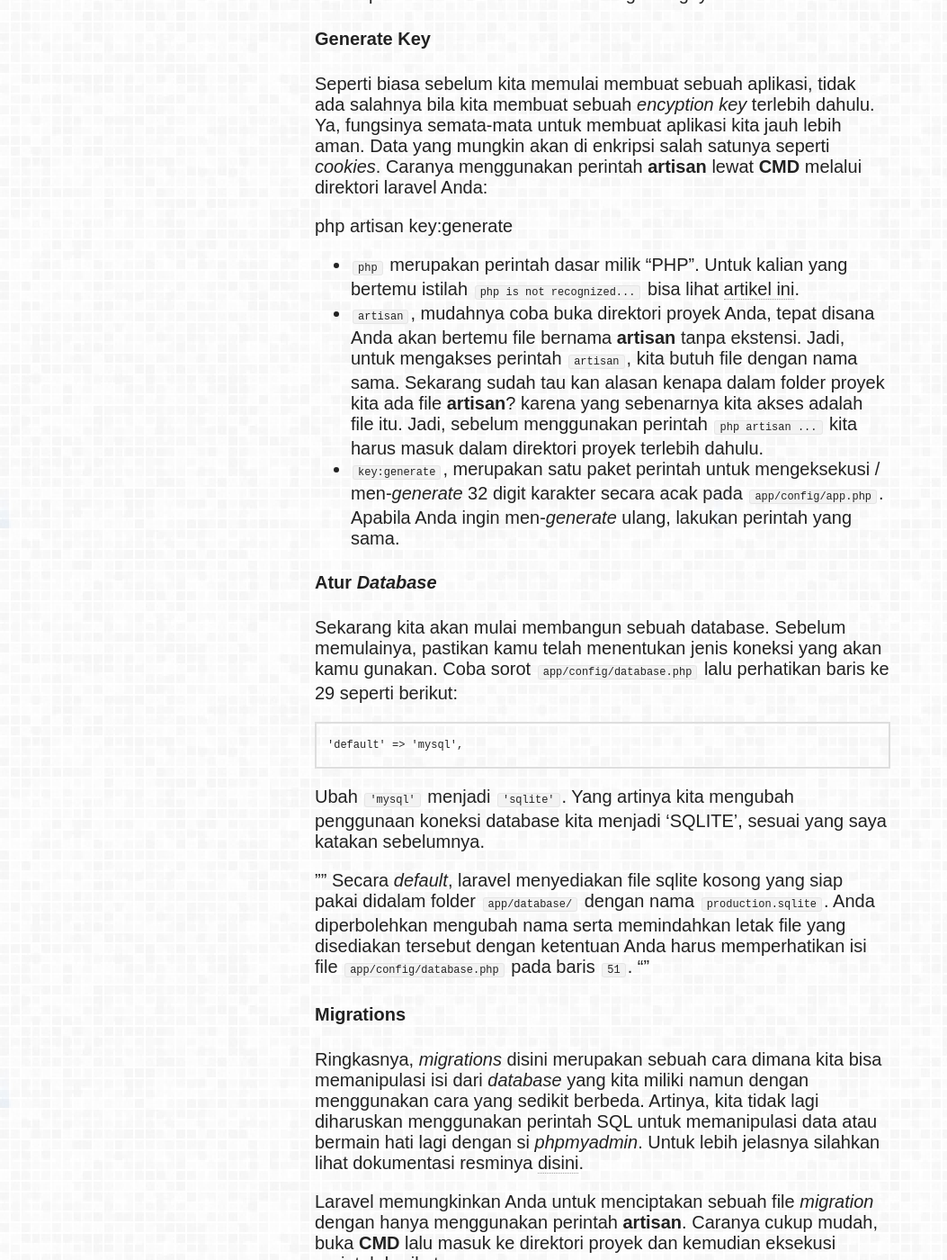
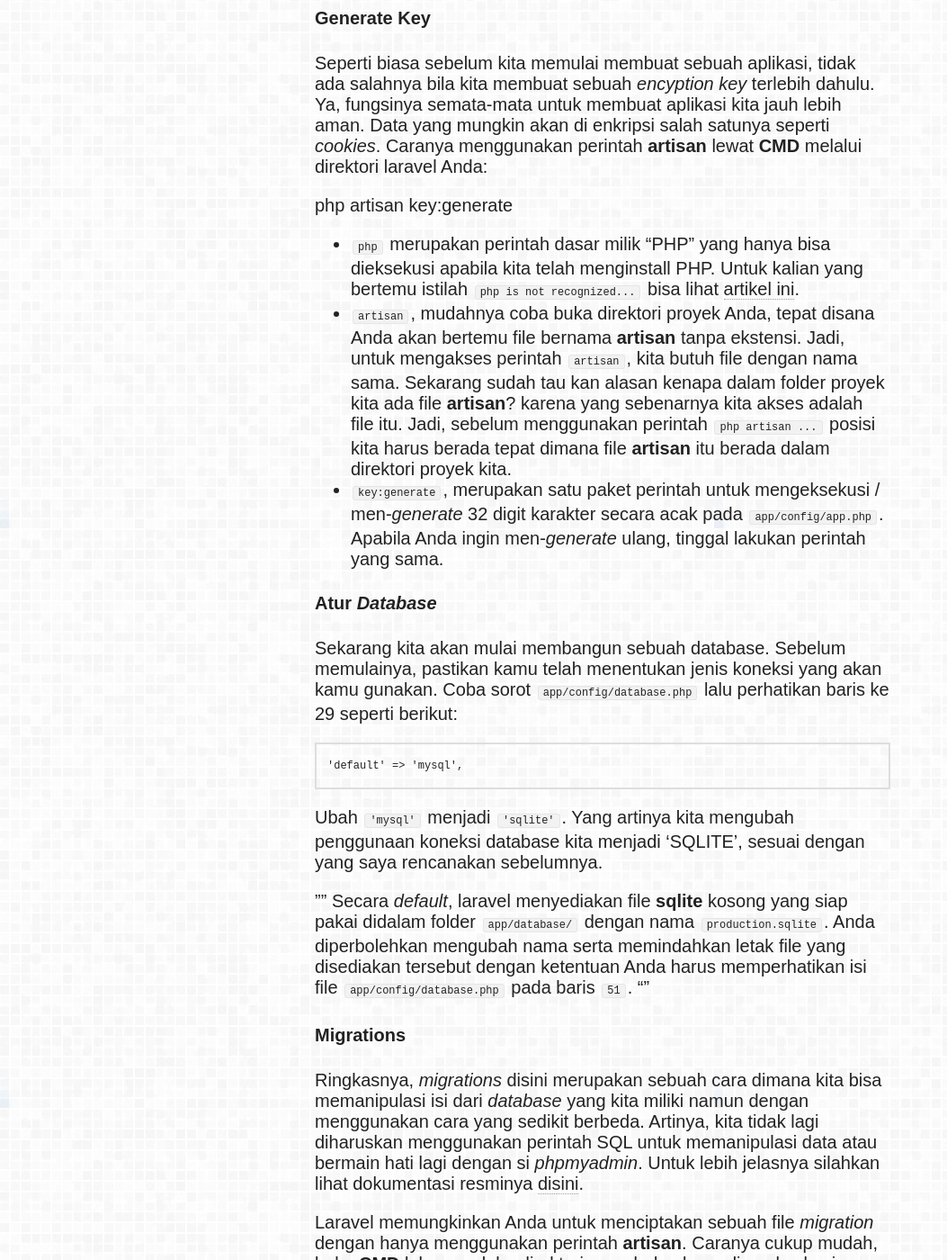
Before and after one commit to novay/novay.github.io, a Jekyll site: the page built from _posts/2013-04-03-membuat-autentikasi-login-laravel-bagian-1.md, in a window 1280 px wide and 1400 px high, scrolled down 1345 px. Shown: the whole window at 90% size, without its empty margins (0-1053 px from the left). Built offline with Jekyll 4.4.1, drawn with Linux system fonts in a browser that asks for light colours; nearby versions of some CDN libraries; some web fonts are replaced; comment, search, counter and statistics services are not loaded; some of the changed text lies outside the part shown.

Commit message:
Jujst fuvk

````diff
--- a/_posts/2013-04-03-membuat-autentikasi-login-laravel-bagian-1.md
+++ b/_posts/2013-04-03-membuat-autentikasi-login-laravel-bagian-1.md
@@ -42,16 +42,15 @@
 
 Bisa dipahami? Kalau belum baca ulang dialognya.
 
-
 #### Generate Key
 
 Seperti biasa sebelum kita memulai membuat sebuah aplikasi, tidak ada salahnya bila kita membuat sebuah *encyption key* terlebih dahulu. Ya, fungsinya semata-mata untuk membuat aplikasi kita jauh lebih aman. Data yang mungkin akan di enkripsi salah satunya seperti *cookies*. Caranya menggunakan perintah **artisan** lewat **CMD** melalui direktori laravel Anda:
 
 php artisan key:generate
 
-- `php` merupakan perintah dasar milik "PHP". Untuk kalian yang bertemu istilah `php is not recognized...` bisa lihat [artikel ini]({{ site.url }}/blog/mengatasi-masalah-php-not-recognized/).
-- `artisan`, mudahnya coba buka direktori proyek Anda, tepat disana Anda akan bertemu file bernama **artisan** tanpa ekstensi. Jadi, untuk mengakses perintah `artisan`, kita butuh file dengan nama sama. Sekarang sudah tau kan alasan kenapa dalam folder proyek kita ada file **artisan**? karena yang sebenarnya kita akses adalah file itu. Jadi, sebelum menggunakan perintah `php artisan ...` kita harus masuk dalam direktori proyek terlebih dahulu.
-- `key:generate`, merupakan satu paket perintah untuk mengeksekusi / men-*generate* 32 digit karakter secara acak pada `app/config/app.php`. Apabila Anda ingin men-*generate* ulang, lakukan perintah yang sama.
+- `php` merupakan perintah dasar milik "PHP" yang hanya bisa dieksekusi apabila kita telah menginstall PHP. Untuk kalian yang bertemu istilah `php is not recognized...` bisa lihat [artikel ini]({{ site.url }}/blog/mengatasi-masalah-php-not-recognized/).
+- `artisan`, mudahnya coba buka direktori proyek Anda, tepat disana Anda akan bertemu file bernama **artisan** tanpa ekstensi. Jadi, untuk mengakses perintah `artisan`, kita butuh file dengan nama sama. Sekarang sudah tau kan alasan kenapa dalam folder proyek kita ada file **artisan**? karena yang sebenarnya kita akses adalah file itu. Jadi, sebelum menggunakan perintah `php artisan ...` posisi kita harus berada tepat dimana file **artisan** itu berada dalam direktori proyek kita.
+- `key:generate`, merupakan satu paket perintah untuk mengeksekusi / men-*generate* 32 digit karakter secara acak pada `app/config/app.php`. Apabila Anda ingin men-*generate* ulang, tinggal lakukan perintah yang sama.
 
 #### Atur *Database*
 
@@ -61,10 +60,10 @@
 'default' => 'mysql',
 ```
 
-Ubah `'mysql'` menjadi `'sqlite'`. Yang artinya kita mengubah penggunaan koneksi database kita menjadi 'SQLITE', sesuai yang saya katakan sebelumnya.
+Ubah `'mysql'` menjadi `'sqlite'`. Yang artinya kita mengubah penggunaan koneksi database kita menjadi 'SQLITE', sesuai dengan yang saya rencanakan sebelumnya.
 
 ""
-Secara *default*, laravel menyediakan file sqlite kosong yang siap pakai didalam folder `app/database/` dengan nama `production.sqlite`. Anda diperbolehkan mengubah nama serta memindahkan letak file yang disediakan tersebut dengan ketentuan Anda harus memperhatikan isi file `app/config/database.php` pada baris `51`.
+Secara *default*, laravel menyediakan file **sqlite** kosong yang siap pakai didalam folder `app/database/` dengan nama `production.sqlite`. Anda diperbolehkan mengubah nama serta memindahkan letak file yang disediakan tersebut dengan ketentuan Anda harus memperhatikan isi file `app/config/database.php` pada baris `51`.
 ""
 
 #### Migrations
@@ -75,12 +74,12 @@
 
 `php artisan migrate:make buat_tabel_pengguna ––table=pengguna ––create`
 
--Spoiler-
-`migrate:make` merupakan satu paket perintah untuk menciptakan file *migration*.
-`buat_tabel_pengguna` akan menjadi bagian dari nama file yang diciptakan *####_##_##_######_buat_tabel_pengguna.php*. Simbol # menggantikan angka pada waktu sekarang berurutan seperti ini : `Tahun_Bulan_Tanggal_JamMenitDetik`. Semoga paham XD.
-`--table=pengguna --create`, sebenarnya ini sifatnya *optional*, bisa digunakan bisa tidak, perintah ini akan sedikit mempengaruhi isi file *migration* dengan fungsi *Blueprint*, dan menjadikan file Anda siap pakai.
+- `migrate:make` merupakan satu paket perintah untuk menciptakan file *migration*.
+- `buat_tabel_pengguna` akan menjadi bagian dari nama file yang diciptakan *####_##_##_######_buat_tabel_pengguna.php*. Simbol # menggantikan angka pada waktu sekarang berurutan seperti ini : `Tahun_Bulan_Tanggal_JamMenitDetik`. Semoga paham XD.
+- `--table=pengguna --create`, sebenarnya ini sifatnya *optional*, bisa digunakan bisa tidak, perintah ini akan sedikit mempengaruhi isi file *migration* dengan fungsi *Blueprint*, sehingga menjadikan file tersebut siap pakai, dalam arti file yang diciptakan telah menyebut nama tabel sekaligus mengisinya dengan beberapa `field`.
 
 Secara keseluruhan perintah tersebut secara otomatis akan menghasilkan sebuah file ke dalam folder `app/database/migrations` dengan nama *####_##_##_######_buat_tabel_pengguna.php*. Sekarang buka file yang dihasilkan tersebut lalu tambahkan beberapa baris syntax menjadi seperti berikut :
+
 
 ```
 // app/database/migrations/####_##_##_######_buat_tabel_pengguna.php
````
Also changed, not shown: other parts of _posts/2013-04-03-membuat-autentikasi-login-laravel-bagian-1.md (+6 -6 lines), _posts/2013-03-08-mengatasi-masalah-php-not-recognized.md (+0 -1 lines).
